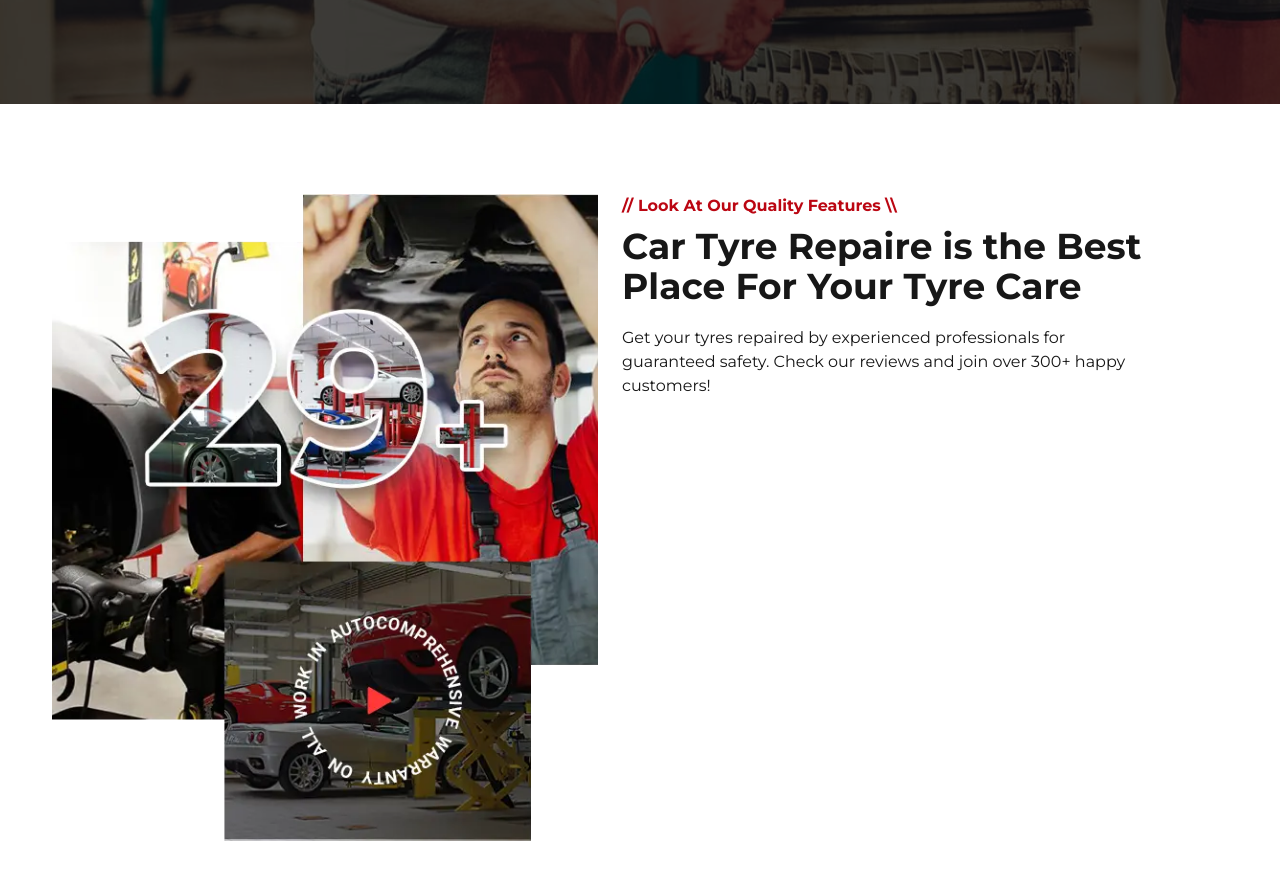
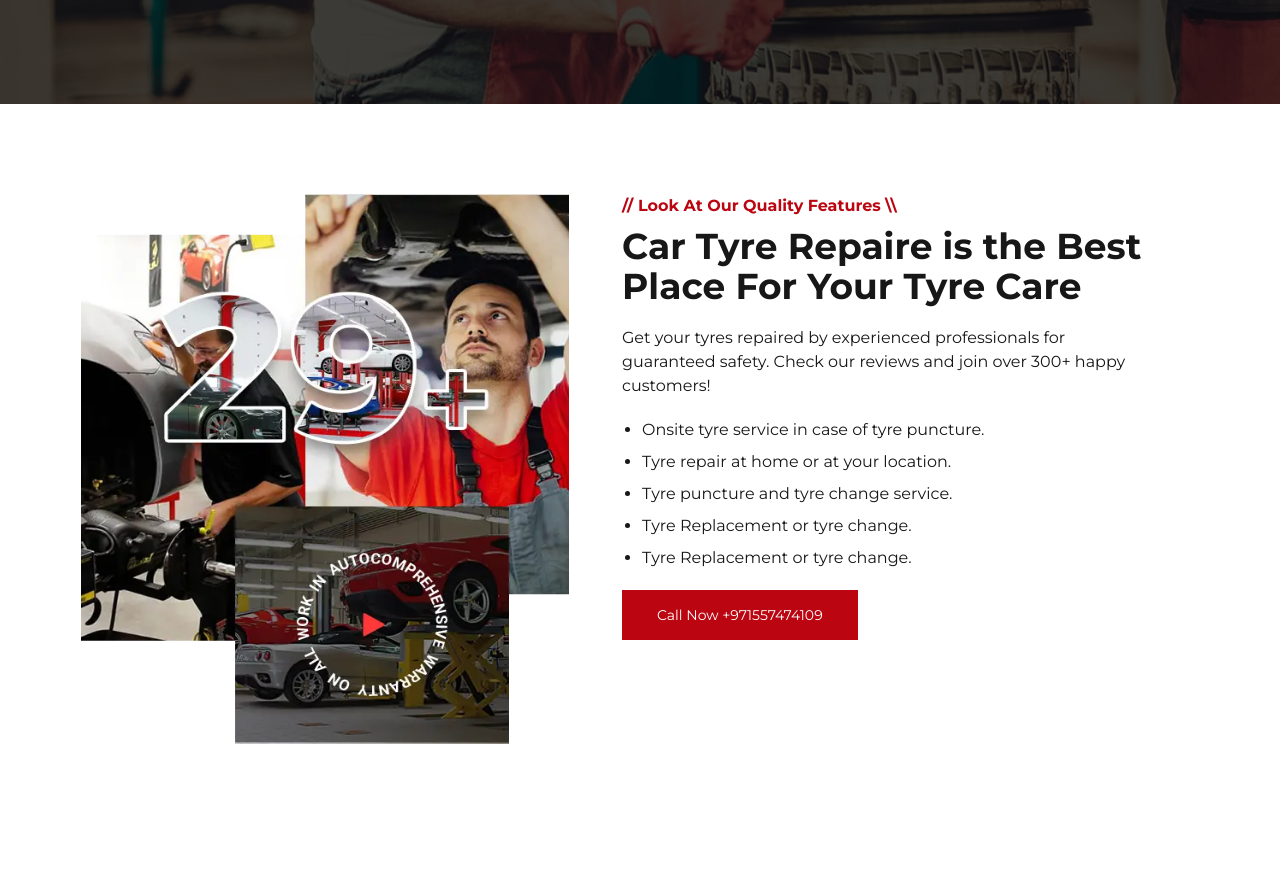
Before and after one commit to TopDEV-fs/CarstyreRepair_Website, a Next.js app: page / in a window 1280 px wide. Shown: the part 818-1698 px from the top of the page. After the commit the page ends 1652 px from the top, so only its background shows below. Built offline with nearby package versions, Linux system fonts and the light colour scheme.

Commit message:
add list items and contact number button

```diff
--- a/src/app/Components/Features.jsx
+++ b/src/app/Components/Features.jsx
@@ -6,11 +6,25 @@ const Features = () => {
     return (
         <section className='py-[90px] flex items-center justify-center'>
             <div className='w-full max-w-[1200px] flex justify-between'>
-            <Image src={img} className='px-3'/>
-            <div className='flex flex-col pl-3 pr-12'>
+                <div className='flex-1 flex justify-center'>
+                    <Image src={img} className='px-3 w-full max-w-[512px] h-[550px]' alt="Feature image" />
+                </div>
+                <div className='flex-1 flex flex-col pl-3 pr-12'>
                     <p className="mb-2 text-base font-bold text-[#BB0612]">// Look At Our Quality Features \\</p>
                     <h2 className='mb-2 font-semibold text-4xl'>Car Tyre Repaire is the Best Place For Your Tyre Care</h2>
                     <h6 className='mb-2 py-3 pr-12 pe-md-5'>Get your tyres repaired by experienced professionals for guaranteed safety. Check our reviews and join over 300+ happy customers!</h6>
+                    <ul class="list-disc pl-5 space-y-2">
+                        <li>Onsite tyre service in case of tyre puncture.</li>
+                        <li>Tyre repair at home or at your location.</li>
+                        <li>Tyre puncture and tyre change service.</li>
+                        <li>Tyre Replacement or tyre change.</li>
+                        <li>Tyre Replacement or tyre change.</li>
+                    </ul>
+                    <div className='flex items-center text-white mt-5'>
+                        <a href='#' className='bg-[#BB0612] text-center text-sm py-[15px] px-[35px] hover:bg-[#222222]'>
+                            Call Now +971557474109
+                        </a>
+                    </div>
                 </div>
             </div>
         </section>
```
Lines whose indentation alone changed are shown as unchanged.
